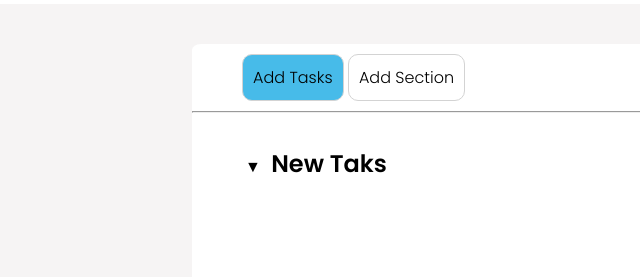
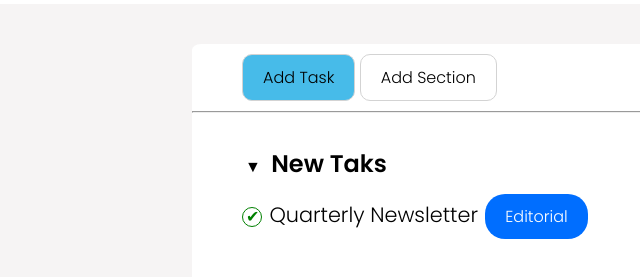
Before and after one commit to FrancescoBenassi/html-css-toboolist, a plain HTML site: page index.html in a window 1280 px wide. Shown: the part 73-350 px from the top of the page, without its empty margins (0-640 px from the left). Drawn offline with Linux system fonts and the light colour scheme.

Commit message:
feat: updated section new task

```diff
--- a/index.html
+++ b/index.html
@@ -23,19 +23,26 @@
     </header>
 
     <main>
+        <!-- sezione di navigazione della pagina -->
         <nav class="nav">
-            <div class="add tasks">Add Tasks</div>
+            <div class="add task">Add Task</div>
             <div class="add">Add Section</div>
         </nav>
         <hr>
         <div class="container">
+            <!-- sezione new task -->
             <section class="new">
+                <!-- titolo della sezione -->
                 <hgroup>
                     <p class="entity">&#9660;</p>
                     <h2>New Taks</h2>
                 </hgroup>
-
-
+                <!-- contenuto della sezione -->
+                <div class="content">
+                    <div class="entity check">&#10004;</div>
+                    <div class="entity text">Quarterly Newsletter</div>
+                    <div class="entity object">Editorial</div>
+                </div>
             </section>
         </div>
 
--- a/style/style.css
+++ b/style/style.css
@@ -45,13 +45,13 @@ main {
 nav style
 *********/
 .add {
-    padding: 10px;
+    padding: 10px 20px;
     display: inline-block;
     border: 1px solid lightgrey;
     border-radius: 10px;
 }
 
-.tasks {
+.task {
     margin: 10px 0px 10px 50px;
     background-color: rgb(71, 187, 233);
 }
@@ -72,3 +72,25 @@ section style
 h2 {
     font-weight: 600;
 }
+.content {
+    margin-top: 10px;
+    margin-bottom: 30px;
+}
+.check {
+    color: green;
+    width: 20px;
+    height: 20px;
+    border-radius: 50%;
+    border: 1px solid green;
+    line-height: 11px;
+    text-align: center;
+}
+.text {
+    font-size: 1.3em;
+}
+.object {
+    color: white;
+    padding: 10px 20px;
+    background-color: rgb(0, 110, 255);
+    border-radius: 20px;
+}
```
